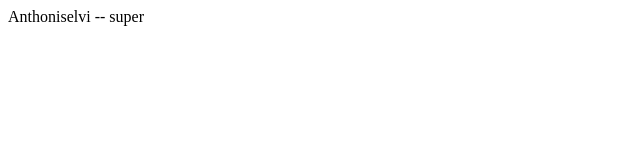
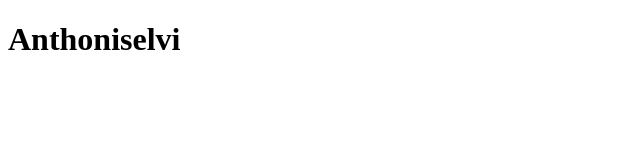
Before and after one commit to Anthoniselvi/htmlproject1, a plain HTML site: page index.html in a window 1280 px wide. Shown: the whole page, without its empty margins (0-640 px from the left). Drawn offline with Linux system fonts and the light colour scheme.

Commit message:
added h1 tag

```diff
--- a/index.html
+++ b/index.html
@@ -7,6 +7,6 @@
     <title>Document</title>
 </head>
 <body>
-    Anthoniselvi -- super
+    <h1>Anthoniselvi</h1>
 </body>
 </html>
```
